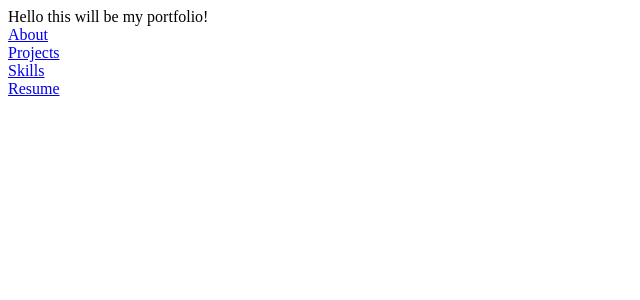
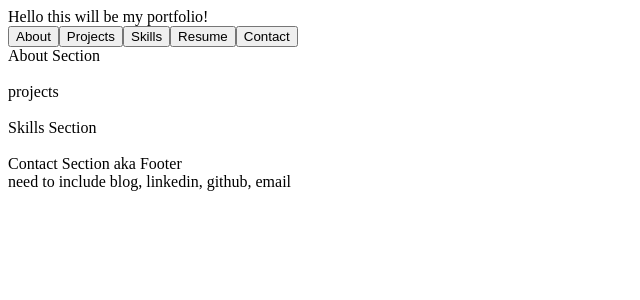
Before and after one commit to Jacolam/Portfolio, a React (Create React App) app: page / in a window 1280 px wide. Shown: the top 300 px of the page, without its empty margins (0-640 px from the left). Built offline with nearby package versions, Linux system fonts and the light colour scheme.

Commit message:
removed react router, implementing scrollIntoView

```diff
--- a/src/App.js
+++ b/src/App.js
@@ -1,12 +1,21 @@
 import React from 'react';
-import { Switch, Route } from 'react-router-dom';
 import NavBar from './Components/NavBar'
+import About from './Components/About'
+import Projects from './Components/Projects'
+import Skills from './Components/Skills'
+import Contact from './Components/Contact'
+// import { Switch, Route } from 'react-router-dom';
 
 function App() {
   return (
-    <div className="App">
+    <div id="App">
       Hello this will be my portfolio!
       <NavBar/>
+      <About/><br/>
+      <Projects/><br/>
+      <Skills/><br/>
+      <Contact/>
+
     </div>
   );
 }
--- /dev/null
+++ b/src/Components/About.js
@@ -0,0 +1,13 @@
+import React from 'react'
+
+class About extends React.Component{
+  render(){
+    return(
+      <div className='About'>
+        About Section
+      </div>
+    )
+  }
+}
+
+export default About
--- /dev/null
+++ b/src/Components/Contact.js
@@ -0,0 +1,15 @@
+import React from 'react'
+
+class Contact extends React.Component{
+  render(){
+    return(
+      <div className='Contact'>
+        Contact Section aka Footer
+        <br/>
+        need to include blog, linkedin, github, email
+      </div>
+    )
+  }
+}
+
+export default Contact
--- a/src/Components/NavBar.js
+++ b/src/Components/NavBar.js
@@ -1,32 +1,40 @@
 import React from 'react'
-import { Link } from 'react-router-dom'
+// import { Link } from 'react-router-dom'
 
 class NavBar extends React.Component{
+
+  scrollToLocation = (e) => {
+    var loc = e.target.innerText
+    var selected = document.querySelector(`.${loc}`)
+    selected.scrollIntoView({block: 'start', behavior: 'smooth'})
+  }
 
   render(){
     return(
       <div>
-        <Link to='/About'>
+        <button onClick={this.scrollToLocation}>
           About
-        </Link><br/>
+        </button>
 
-        <Link to='/Projects'>
+        <button onClick={this.scrollToLocation}>
           Projects
-        </Link><br/>
+        </button>
 
-        <Link to='/Skills'>
+        <button onClick={this.scrollToLocation}>
           Skills
-        </Link><br/>
-        {/*// OPTION TO MAKE RESUME ANOTHER COMPONENT OF LINK TO PDF TO RESUME*/}
-        <Link to='/Resume'>
+        </button>
+
+        <button onClick={this.scrollToLocation}>
           Resume
-        </Link><br/>
+        </button>
+
+        <button onClick={this.scrollToLocation}>
+          Contact
+        </button>
 
       </div>
-
     )
   }
-
 }
 
 export default NavBar
--- /dev/null
+++ b/src/Components/Projects.js
@@ -0,0 +1,13 @@
+import React from 'react'
+
+class Projects extends React.Component{
+  render(){
+    return(
+      <div className='Projects'>
+        projects
+      </div>
+    )
+  }
+}
+
+export default Projects
--- /dev/null
+++ b/src/Components/Skills.js
@@ -0,0 +1,13 @@
+import React from 'react'
+
+class Skills extends React.Component{
+  render(){
+    return(
+      <div className='Skills'>
+        Skills Section
+      </div>
+    )
+  }
+}
+
+export default Skills
--- a/src/index.js
+++ b/src/index.js
@@ -1,9 +1,8 @@
 import React from 'react';
 import ReactDOM from 'react-dom';
-import { BrowserRouter } from 'react-router-dom'
 import App from './App';
+// import { BrowserRouter } from 'react-router-dom'
+// not going to be using react router, can user .scrollIntoView()
 
-ReactDOM.render(
-  <BrowserRouter>
-    <App />
-  </BrowserRouter>, document.getElementById('root'));
+
+ReactDOM.render(<App />, document.getElementById('root'));
```
